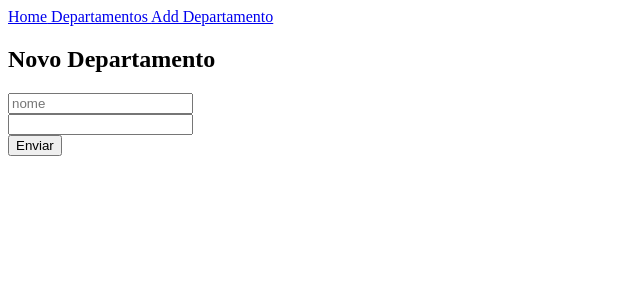
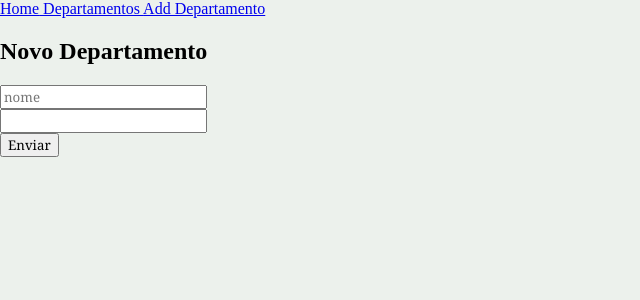
Before and after one commit to cplisboa/teste-create-react, a React (Create React App) app: page /departamentos/new in a window 1280 px wide. Shown: the top 300 px of the page, without its empty margins (0-640 px from the left). Built offline with nearby package versions, Linux system fonts and the light colour scheme.

Commit message:
saas e inicio state

```diff
--- a/package.json
+++ b/package.json
@@ -35,5 +35,8 @@
       "last 1 firefox version",
       "last 1 safari version"
     ]
+  },
+  "devDependencies": {
+    "sass": "^1.54.9"
   }
 }
--- a/src/App.js
+++ b/src/App.js
@@ -5,6 +5,7 @@ import DeptoDetalhes from "./pages/DeptoDetalhes";
 import Menu from "./components/Menu";
 import NotFound from "./pages/NotFound";
 import FormDepartamento from "./pages/FormDepartamento";
+import "./assets/scss/main.scss";
 
 function App() {
 
--- /dev/null
+++ b/src/assets/scss/main.scss
@@ -0,0 +1,15 @@
+html,
+body {
+  margin: 0;
+  padding: 0;
+  background-color: #ecf1ec;
+}
+
+section {
+  padding: 10px;
+}
+
+input,
+button {
+  font-family: Georgia;
+}
--- a/src/components/Menu/index.js
+++ b/src/components/Menu/index.js
@@ -6,7 +6,10 @@ const Menu = () => {
     <nav>
       <Link to="/">Home</Link>
       <Link to="/departamentos"> Departamentos </Link>
-      <Link to="/departamentos/new"> Add Departamento </Link>
+      <Link to="/departamentos/new" state={{ nome: "Cicero" }}>
+        {" "}
+        Add Departamento{" "}
+      </Link>
     </nav>
   );
 };
--- a/src/pages/FormDepartamento/index.js
+++ b/src/pages/FormDepartamento/index.js
@@ -1,23 +1,29 @@
 import React, { useState } from "react";
 import Botao from "../../components/Botao";
+import { useLocation } from "react-router-dom";
 
 const FormDepartamento = (adicionaDepto) => {
+  const { state } = useLocation();
+  console.log(state);
+
   const [nome, setNome] = useState("");
   const [sigla, setSigla] = useState("");
   const [msg, setMsg] = useState("");
 
   const validaForm = () => {
-    if(nome===''){
-        setMsg('Preencha o nome');
-        return false;
+    if (nome === "") {
+      setMsg("Preencha o nome");
+      return false;
     }
-    if(sigla===''){
-        setMsg('Preencha a sigla');
-        return false;
+    if (sigla === "") {
+      setMsg("Preencha a sigla");
+      return false;
     }
-    //sucesso!
-    setMsg('');
-  }
+    // sucesso!
+    setMsg("");
+    setNome("");
+    setSigla("");
+  };
 
   return (
     <>
@@ -43,7 +49,7 @@ const FormDepartamento = (adicionaDepto) => {
         }}
       />
       <br />
-      <Botao nome="Enviar" onClick={validaForm}/>
+      <Botao nome="Enviar" onClick={validaForm} />
       <p>{msg}</p>
     </>
   );
```
Also changed, not shown: 1 other file (tests, documents, lock files or other folders).
